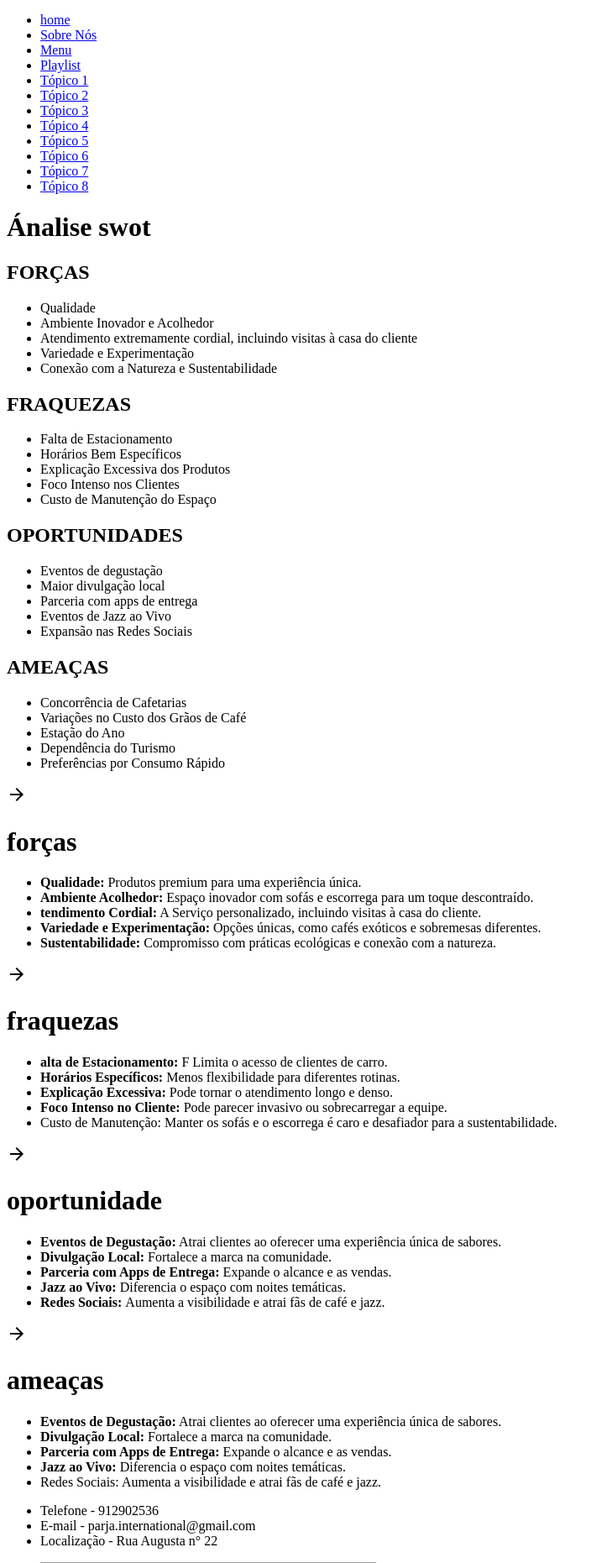
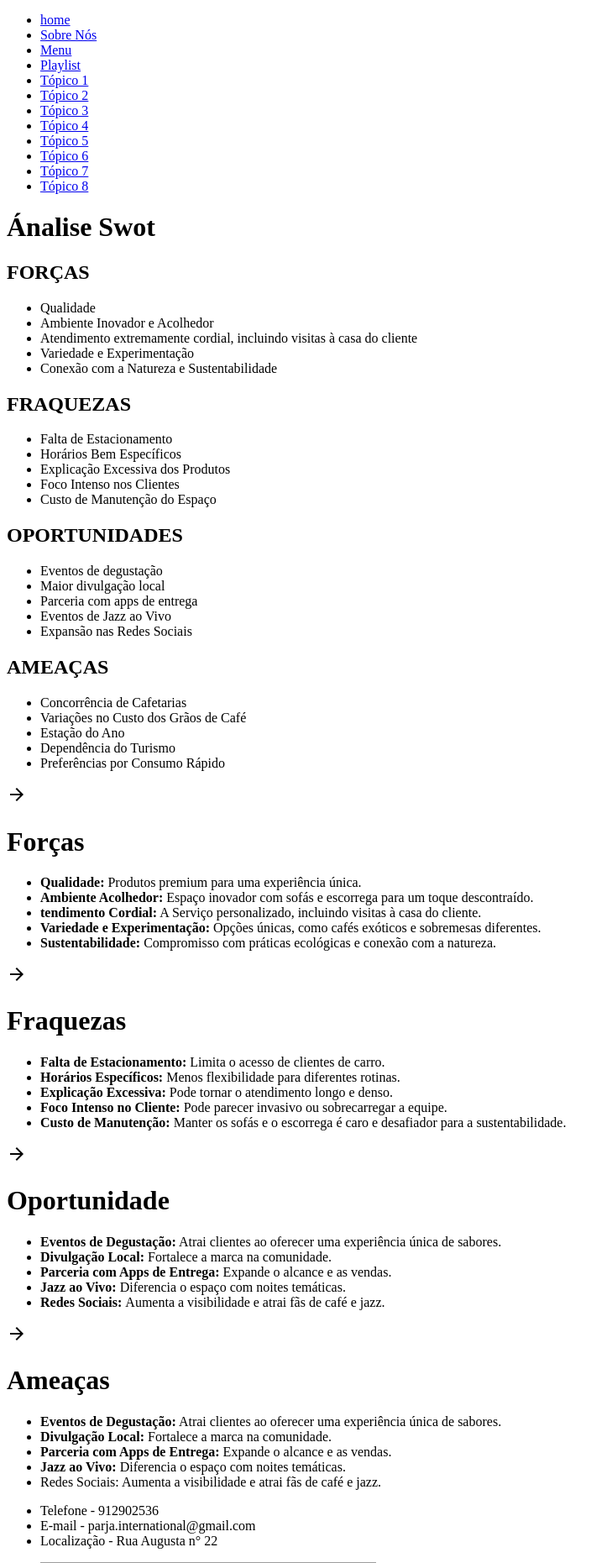
Before and after one commit to opaacheco/parja, a PHP site: page /topicoDois.php in a window 1280 px wide. Shown: the part 543-2404 px from the top of the page at 84% size, without its empty margins (0-729 px from the left). Run offline with PHP 8.4, Linux system fonts and the light colour scheme; grey boxes are pictures that could not be loaded.

Commit message:
alteracoes esteticas do site

```diff
--- a/pages/home.php
+++ b/pages/home.php
@@ -1,4 +1,4 @@
-php<!DOCTYPE html>
+<!DOCTYPE html>
 <html lang="pt">
   <head>
     <meta charset="UTF-8" />
--- a/pages/topicoCinco.php
+++ b/pages/topicoCinco.php
@@ -11,7 +11,7 @@
     <link rel="stylesheet" href="../styles/nav.css" />
     <link rel="stylesheet" href="../styles/footer.css" />
     <link rel="stylesheet" href="../styles/topicoCinco.css" />
-    <title>Tópico 4</title>
+    <title>Tópico 5</title>
   </head>
   <body>
     <header>
@@ -80,7 +80,7 @@
       </header>
 
       <section>
-        <h2>Marketing Digital</h2>
+        <h3>Marketing Digital</h3>
         <ul>
           <li>
             Campanhas visuais que conectam o charme da cafetaria à cultura
--- a/pages/topicoDois.php
+++ b/pages/topicoDois.php
@@ -76,10 +76,11 @@
     </header>
     <main>
       <div class="opcao-hide">
-        <h1>Ánalise swot</h1>
+        <h1>Ánalise Swot</h1>
       </div>
       <div class="topicoDois">
-        <div class="swot">
+
+            <div class="swot" id="forcas">
               <h2>FORÇAS</h2>
               <ul>
                 <li>Qualidade</li>
@@ -125,18 +126,20 @@
                 <li>Preferências por Consumo Rápido</li>
               </ul>
             </div>
+
       </div>
+
       <!-- começo forças -->
       <div class="container-hides">
         <div class="opcao-hide" onclick="openOpcaoForca()">
           <i id="flecha-forca" class="material-icons">arrow_forward</i>
-          <h1>forças</h1>
+          <h1>Forças</h1>
         </div>
         <div id="explicacao-forca" class="forca-explicacao">
           <ul>
             <li>
-              <strong>Qualidade:</strong> Produtos premium para uma experiência
-              única.
+              <strong>Qualidade:</strong>
+              Produtos premium para uma experiência única.
             </li>
             <li>
               <strong>Ambiente Acolhedor:</strong>
@@ -159,13 +162,13 @@
         <!-- começo fraquezas -->
         <div class="opcao-hide" onclick="openOpcaoFraqueza()">
           <i id="flecha-fraqueza" class="material-icons">arrow_forward</i>
-          <h1>fraquezas</h1>
+          <h1>Fraquezas</h1>
         </div>
         <div id="explicacao-fraquezas" class="explicacao-fraqueza">
           <ul>
             <li>
-              <strong>alta de Estacionamento:</strong>
-              F Limita o acesso de clientes de carro.
+              <strong>Falta de Estacionamento:</strong>
+              Limita o acesso de clientes de carro.
             </li>
             <li>
               <strong>Horários Específicos: </strong>
@@ -180,15 +183,15 @@
               Pode parecer invasivo ou sobrecarregar a equipe.
             </li>
             <li>
-              Custo de Manutenção: Manter os sofás e o escorrega é caro e
-              desafiador para a sustentabilidade.
+              <strong>Custo de Manutenção:</strong>
+              Manter os sofás e o escorrega é caro e desafiador para a sustentabilidade.
             </li>
           </ul>
         </div>
         <!-- começo oportunidades -->
         <div class="opcao-hide" onclick="openOpcaoOportunidade()">
           <i id="flecha-oportunidade" class="material-icons">arrow_forward</i>
-          <h1>oportunidade</h1>
+          <h1>Oportunidade</h1>
         </div>
         <div id="explicacao-oportunidade" class="oportunidade-explicacao">
           <ul>
@@ -217,7 +220,7 @@
         <!-- começo ameaças -->
         <div class="opcao-hide" onclick="openOpcaoAmeacas()">
           <i id="flecha-ameacas" class="material-icons">arrow_forward</i>
-          <h1>ameaças</h1>
+          <h1>Ameaças</h1>
         </div>
         <div id="explicacao-ameacas" class="ameacas-explicacao">
           <ul>
--- a/pages/topicoSeis.php
+++ b/pages/topicoSeis.php
@@ -11,7 +11,7 @@
     <link rel="stylesheet" href="../styles/nav.css" />
     <link rel="stylesheet" href="../styles/footer.css" />
     <link rel="stylesheet" href="../styles/topicoSeis.css" />
-    <title>Tópico 2</title>
+    <title>Tópico 6</title>
   </head>
   <body>
     <header>
@@ -75,7 +75,7 @@
       </div>
     </header>
     <main>
-      <h1>~ TUTORIAIS ~</h1>
+      <h1> Tutoriais de Software Odoo </h1>
       <h2>Tutorial para login do software</h2>
       <video controls>
         <source src="../videos/video1.mp4" type="video/mp4" />
--- a/pages/topicoTres.php
+++ b/pages/topicoTres.php
@@ -11,7 +11,7 @@
     <link rel="stylesheet" href="../styles/nav.css" />
     <link rel="stylesheet" href="../styles/footer.css" />
     <link rel="stylesheet" href="../styles/topicoTres.css" />
-    <title>Tópico 2</title>
+    <title>Tópico 3</title>
   </head>
   <body>
     <header>
--- a/styles/Root.css
+++ b/styles/Root.css
@@ -15,6 +15,10 @@
   --pastel-color: #e6ddbc;
   --bordo-claro-color: #822626;
   --bordo-color: #690202;
+  --azul-escuro: #32448c;
+  --verde-escuro: #042414;
+  --verde-menos-escuro: #1c543c;
+  --amarelo-mustarda: #ecbc40;
 }
 
 @media (max-width: 915px) {
--- a/styles/topicoDois.css
+++ b/styles/topicoDois.css
@@ -23,11 +23,6 @@ main {
   margin: 0 25px 25px 0;
   padding: 10px;
   width: 1000px;
-}
-
-.topicoPartUm {
-  display: flex;
-  justify-content: center;
 }
 
 .swot {
--- a/styles/topicoQuatro.css
+++ b/styles/topicoQuatro.css
@@ -16,9 +16,9 @@ main {
     height: 300px;
     border-radius: 50%;
     background: conic-gradient(
-        #ff6f61 0% 33%,
-        #6fb1ff 33% 66%,
-        #61ff87 66% 100%
+        #6fb1ff 0% 33%,
+        #61ff87 33% 66%,
+        #ff6f61 66% 100%
     );
     overflow: hidden;
     box-shadow: 0 4px 10px rgba(0, 0, 0, 0.2);
```
Also changed, not shown: pages/topicoOito.php (+5 -5 lines), pages/topicoSete.php (+5 -5 lines), pages/topicoUm.php (+8 -8 lines). Lines whose indentation alone changed are shown as unchanged.
